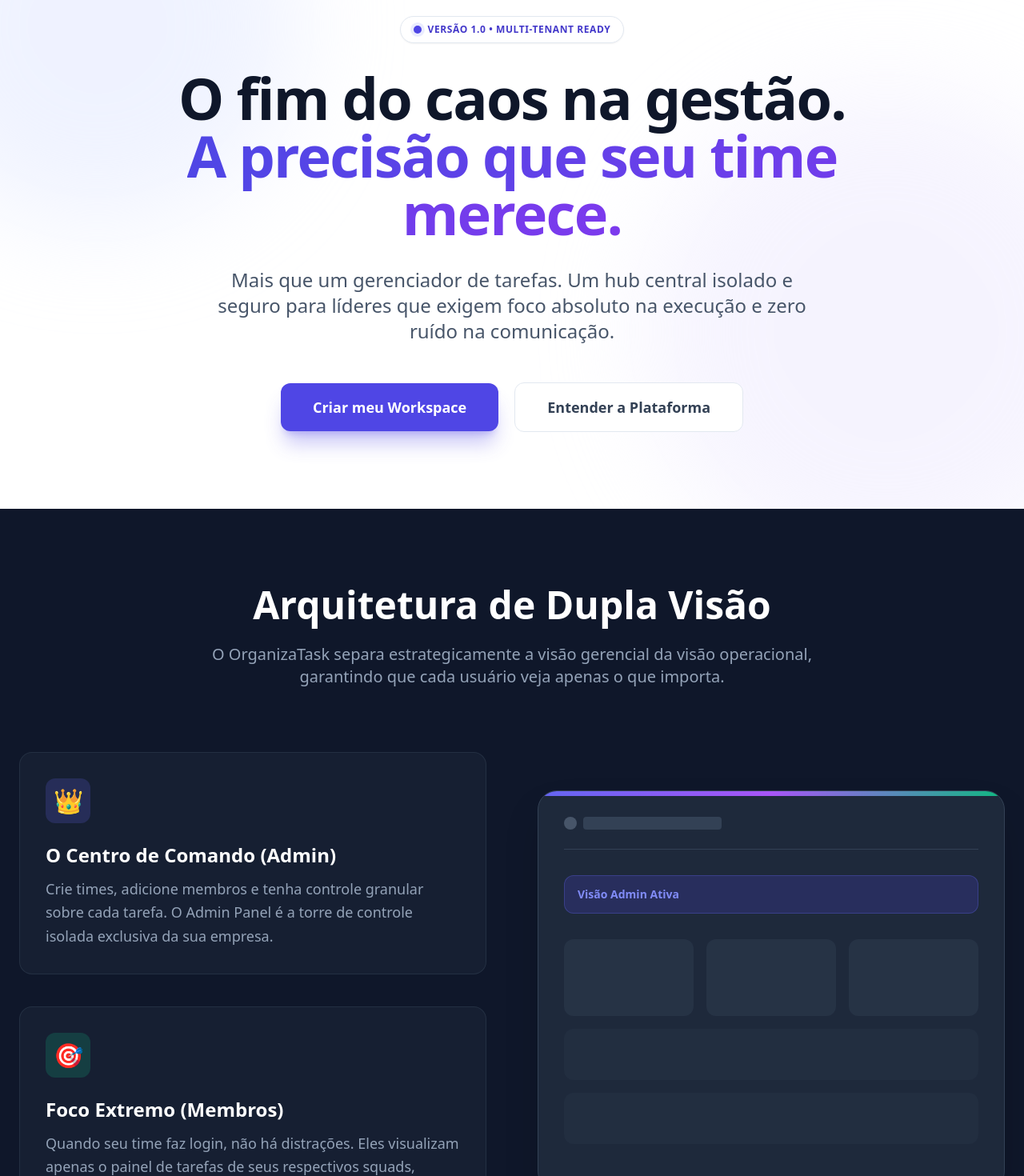
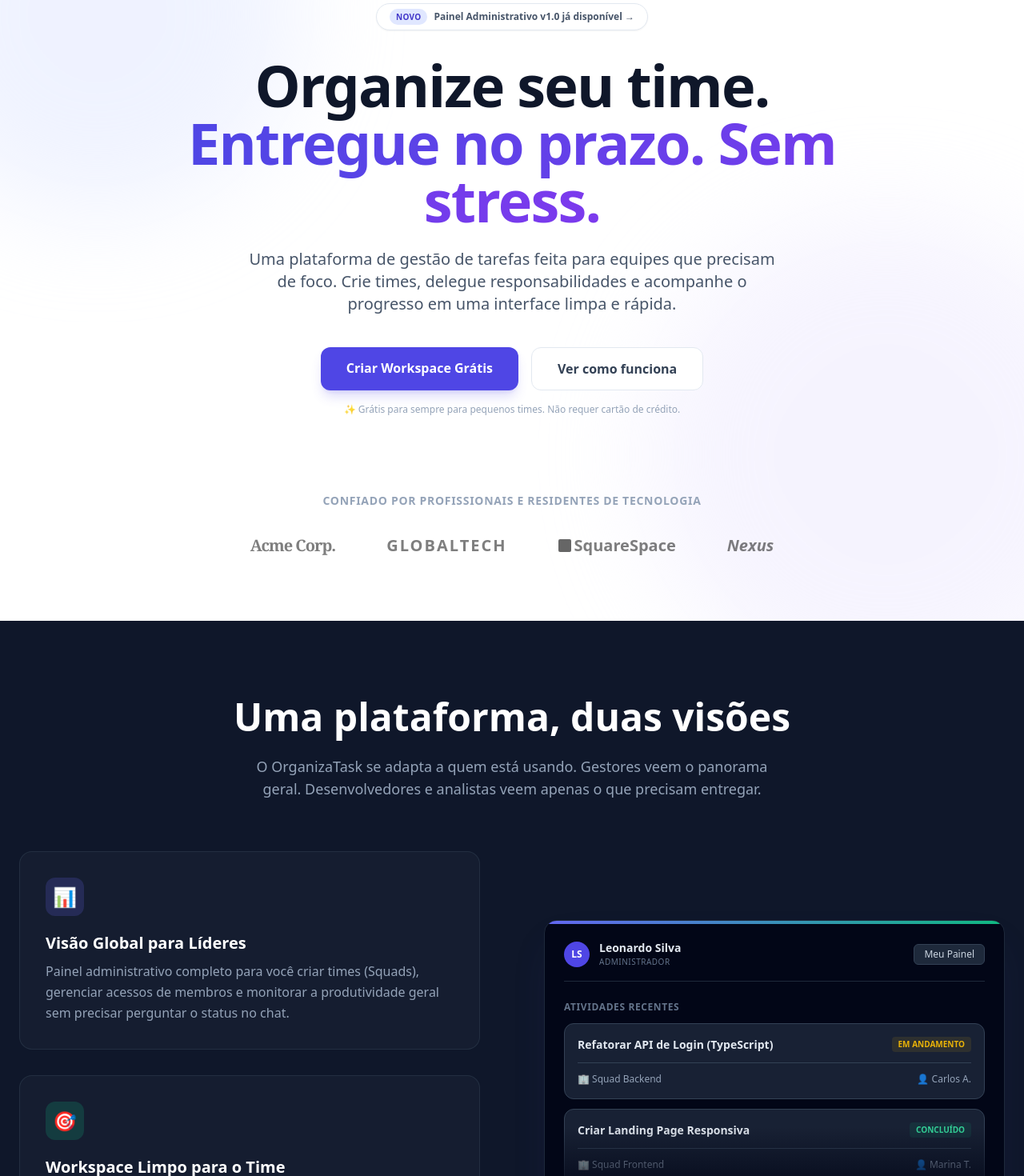
Before and after one commit to leonard0antonio/task-manager-frontend, a React (Vite) app: page / in a window 1280 px wide. Shown: the part 140-1610 px from the top of the page at 80% size. Built offline with nearby package versions, Linux system fonts and the light colour scheme; no server answers.

Commit message:
style: refina copywriting e mockups da landing page para adotar um tom mais humano, comercial e realista de produto SaaS

```diff
--- a/index.html
+++ b/index.html
@@ -3,7 +3,7 @@
   <head>
     <meta charset="UTF-8" />
     <meta name="viewport" content="width=device-width, initial-scale=1.0" />
-    <title>task-manager-frontend</title>
+    <title>OrganizaTask</title>
   </head>
   <body>
     <div id="root"></div>
--- a/src/components/landing/FooterCTA.tsx
+++ b/src/components/landing/FooterCTA.tsx
@@ -3,25 +3,62 @@
 export function FooterCTA() {
   return (
     <>
-      <section className="py-24 bg-indigo-600 px-6 text-center relative overflow-hidden">
-        {/* Padrão visual */}
-        <div className="absolute inset-0 opacity-10 bg-[radial-gradient(circle_at_center,_var(--tw-gradient-stops))] from-white via-transparent to-transparent"></div>
-
-        <div className="max-w-3xl mx-auto relative z-10">
-          <h2 className="text-4xl md:text-5xl font-black text-white mb-8">Pare de gerenciar planilhas.<br/>Comece a gerenciar resultados.</h2>
-          <Link to="/login" className="inline-block px-12 py-5 bg-slate-900 text-white font-bold rounded-xl shadow-2xl hover:bg-black hover:scale-105 transition-all text-xl">
-            Criar Conta Gratuita
+      <section className="py-20 bg-white border-t border-slate-200 px-6 text-center">
+        <div className="max-w-3xl mx-auto">
+          <h2 className="text-3xl md:text-4xl font-bold text-slate-900 mb-6">Pronto para organizar sua operação?</h2>
+          <p className="text-slate-600 text-lg mb-8">Junte-se a outros líderes técnicos que já otimizaram seus fluxos de trabalho. Crie sua conta em menos de 1 minuto.</p>
+          <Link to="/login" className="inline-block px-8 py-3.5 bg-slate-900 text-white font-semibold rounded-xl shadow-lg hover:bg-indigo-600 hover:shadow-indigo-500/25 transition-all hover:-translate-y-0.5 text-base">
+            Começar Gratuitamente
           </Link>
         </div>
       </section>
 
-      <footer className="bg-slate-950 text-slate-400 py-12 px-6 text-center">
-        <div className="max-w-7xl mx-auto flex flex-col md:flex-row items-center justify-between gap-6">
-          <span className="text-white font-bold text-xl flex items-center gap-3">
-            <span className="w-8 h-8 bg-indigo-500 rounded-lg flex items-center justify-center text-sm">O</span>
-            OrganizaTask
-          </span>
-          <p className="text-sm font-medium">Construído com excelência em React & Node.js. © 2026.</p>
+      <footer className="bg-slate-50 border-t border-slate-200 pt-16 pb-8 px-6 text-sm text-slate-500">
+        <div className="max-w-6xl mx-auto grid grid-cols-2 md:grid-cols-4 gap-8 mb-12">
+          {/* Logo e Info */}
+          <div className="col-span-2 md:col-span-1">
+            <span className="font-black text-xl text-slate-800 flex items-center gap-2 mb-4">
+              <span className="w-6 h-6 bg-indigo-600 text-white rounded flex items-center justify-center text-xs">O</span>
+              OrganizaTask
+            </span>
+            <p className="mb-4 text-slate-500">Software de gestão e produtividade projetado para equipes de alto desempenho.</p>
+          </div>
+
+          {/* Links Fictícios que dão credibilidade */}
+          <div>
+            <h4 className="font-bold text-slate-800 mb-4 uppercase tracking-wider text-xs">Produto</h4>
+            <ul className="space-y-3">
+              <li><a href="#" className="hover:text-indigo-600 transition">Funcionalidades</a></li>
+              <li><a href="#" className="hover:text-indigo-600 transition">Preços</a></li>
+              <li><a href="#" className="hover:text-indigo-600 transition">Changelog</a></li>
+            </ul>
+          </div>
+
+          <div>
+            <h4 className="font-bold text-slate-800 mb-4 uppercase tracking-wider text-xs">Recursos</h4>
+            <ul className="space-y-3">
+              <li><a href="#" className="hover:text-indigo-600 transition">Central de Ajuda</a></li>
+              <li><a href="#" className="hover:text-indigo-600 transition">Blog</a></li>
+              <li><a href="#" className="hover:text-indigo-600 transition">API Documentation</a></li>
+            </ul>
+          </div>
+
+          <div>
+            <h4 className="font-bold text-slate-800 mb-4 uppercase tracking-wider text-xs">Empresa</h4>
+            <ul className="space-y-3">
+              <li><a href="#" className="hover:text-indigo-600 transition">Sobre nós</a></li>
+              <li><a href="#" className="hover:text-indigo-600 transition">Termos de Uso</a></li>
+              <li><a href="#" className="hover:text-indigo-600 transition">Privacidade</a></li>
+            </ul>
+          </div>
+        </div>
+
+        <div className="max-w-6xl mx-auto border-t border-slate-200 pt-8 flex flex-col md:flex-row items-center justify-between gap-4">
+          <p>© 2026 OrganizaTask. Todos os direitos reservados.</p>
+          <div className="flex gap-4">
+            <span className="w-8 h-8 rounded-full bg-slate-200 hover:bg-slate-300 transition cursor-pointer flex items-center justify-center text-xs">𝕏</span>
+            <span className="w-8 h-8 rounded-full bg-slate-200 hover:bg-slate-300 transition cursor-pointer flex items-center justify-center text-xs">in</span>
+          </div>
         </div>
       </footer>
     </>
--- a/src/components/landing/Hero.tsx
+++ b/src/components/landing/Hero.tsx
@@ -2,38 +2,49 @@
 
 export function Hero() {
   return (
-    <section className="pt-40 pb-24 px-6 relative overflow-hidden">
-      {/* Elementos decorativos de fundo */}
+    <section className="pt-36 pb-20 px-6 relative overflow-hidden">
       <div className="absolute top-[-10%] left-[-10%] w-[500px] h-[500px] bg-indigo-100 rounded-full blur-3xl opacity-50 -z-10"></div>
       <div className="absolute bottom-[-10%] right-[-10%] w-[600px] h-[600px] bg-violet-100 rounded-full blur-3xl opacity-50 -z-10"></div>
 
-      <div className="max-w-5xl mx-auto text-center">
-        <div className="inline-flex items-center gap-2 px-4 py-2 rounded-full bg-white border border-slate-200 shadow-sm text-indigo-700 text-xs font-bold uppercase tracking-wider mb-8 animate-fadeIn">
-          <span className="relative flex h-2.5 w-2.5">
-            <span className="animate-ping absolute inline-flex h-full w-full rounded-full bg-indigo-400 opacity-75"></span>
-            <span className="relative inline-flex rounded-full h-2.5 w-2.5 bg-indigo-600"></span>
-          </span>
-          Versão 1.0 • Multi-Tenant Ready
+      <div className="max-w-4xl mx-auto text-center">
+        <div className="inline-flex items-center gap-2 px-4 py-1.5 rounded-full bg-white border border-slate-200 shadow-sm text-slate-600 text-xs font-semibold mb-8 animate-fadeIn hover:border-indigo-200 transition-colors cursor-pointer">
+          <span className="bg-indigo-100 text-indigo-700 px-2 py-0.5 rounded-full text-[10px] font-bold uppercase tracking-wide">Novo</span>
+          Painel Administrativo v1.0 já disponível &rarr;
         </div>
 
-        <h1 className="text-5xl md:text-7xl font-black text-slate-900 tracking-tight leading-[1.1] mb-8 animate-fadeUp [animation-delay:150ms] opacity-0">
-          O fim do caos na gestão.<br/>
+        <h1 className="text-5xl md:text-7xl font-black text-slate-900 tracking-tight leading-[1.1] mb-6 animate-fadeUp [animation-delay:150ms] opacity-0">
+          Organize seu time.<br/>
           <span className="text-transparent bg-clip-text bg-gradient-to-r from-indigo-600 to-violet-600">
-            A precisão que seu time merece.
+            Entregue no prazo. Sem stress.
           </span>
         </h1>
 
-        <p className="text-lg md:text-2xl text-slate-600 mb-12 max-w-3xl mx-auto leading-relaxed animate-fadeUp [animation-delay:300ms] opacity-0 font-medium">
-          Mais que um gerenciador de tarefas. Um hub central isolado e seguro para líderes que exigem foco absoluto na execução e zero ruído na comunicação.
+        <p className="text-lg md:text-xl text-slate-600 mb-10 max-w-2xl mx-auto leading-relaxed animate-fadeUp [animation-delay:300ms] opacity-0">
+          Uma plataforma de gestão de tarefas feita para equipes que precisam de foco. Crie times, delegue responsabilidades e acompanhe o progresso em uma interface limpa e rápida.
         </p>
 
-        <div className="flex flex-col sm:flex-row items-center justify-center gap-5 animate-fadeUp [animation-delay:450ms] opacity-0">
-          <Link to="/login" className="w-full sm:w-auto text-center px-10 py-4 bg-indigo-600 text-white font-bold rounded-xl hover:bg-indigo-700 shadow-xl shadow-indigo-600/30 transition-all hover:scale-105 active:scale-95 text-lg">
-            Criar meu Workspace
-          </Link>
-          <a href="#features" className="w-full sm:w-auto text-center px-10 py-4 bg-white text-slate-700 font-bold rounded-xl border border-slate-200 hover:bg-slate-50 transition-all text-lg">
-            Entender a Plataforma
-          </a>
+        <div className="flex flex-col items-center justify-center gap-4 animate-fadeUp [animation-delay:450ms] opacity-0">
+          <div className="flex flex-col sm:flex-row gap-4 w-full sm:w-auto">
+            <Link to="/login" className="w-full sm:w-auto text-center px-8 py-3.5 bg-indigo-600 text-white font-semibold rounded-xl hover:bg-indigo-700 shadow-lg shadow-indigo-600/20 transition-all hover:-translate-y-0.5 text-base">
+              Criar Workspace Grátis
+            </Link>
+            <a href="#features" className="w-full sm:w-auto text-center px-8 py-3.5 bg-white text-slate-700 font-semibold rounded-xl border border-slate-200 hover:bg-slate-50 transition-all text-base">
+              Ver como funciona
+            </a>
+          </div>
+          <p className="text-xs text-slate-400 font-medium">✨ Grátis para sempre para pequenos times. Não requer cartão de crédito.</p>
+        </div>
+      </div>
+
+      {/* Social Proof Realista */}
+      <div className="max-w-5xl mx-auto mt-24 text-center animate-fadeIn [animation-delay:600ms] opacity-0">
+        <p className="text-sm font-semibold text-slate-400 uppercase tracking-wider mb-8">Confiado por profissionais e residentes de tecnologia</p>
+        <div className="flex flex-wrap justify-center gap-8 md:gap-16 opacity-60 grayscale">
+          {/* Simulando logos com tipografia */}
+          <span className="text-xl font-black font-serif tracking-tighter">Acme Corp.</span>
+          <span className="text-xl font-black tracking-widest uppercase">GlobalTech</span>
+          <span className="text-xl font-bold flex items-center gap-1"><div className="w-4 h-4 bg-black rounded-sm"></div> SquareSpace</span>
+          <span className="text-xl font-black italic">Nexus</span>
         </div>
       </div>
     </section>
--- a/src/components/landing/Navbar.tsx
+++ b/src/components/landing/Navbar.tsx
@@ -9,7 +9,7 @@
             O
           </span>
           <span className="text-2xl font-black tracking-tight text-slate-800">
-            OrganizaTask<span className="text-indigo-600">.</span>
+            OrganizaTask<span className="text-indigo-600"></span>
           </span>
         </div>
         <div className="flex items-center gap-6">
--- a/src/components/landing/Showcase.tsx
+++ b/src/components/landing/Showcase.tsx
@@ -2,49 +2,73 @@
   return (
     <section className="py-24 bg-slate-900 text-white px-6 relative">
       <div className="max-w-7xl mx-auto">
-        <div className="text-center mb-20">
-          <h2 className="text-4xl md:text-5xl font-black mb-6">Arquitetura de Dupla Visão</h2>
-          <p className="text-slate-400 max-w-3xl mx-auto text-xl">O OrganizaTask separa estrategicamente a visão gerencial da visão operacional, garantindo que cada usuário veja apenas o que importa.</p>
+        <div className="text-center mb-16">
+          <h2 className="text-3xl md:text-5xl font-black mb-6">Uma plataforma, duas visões</h2>
+          <p className="text-slate-400 max-w-2xl mx-auto text-lg">O OrganizaTask se adapta a quem está usando. Gestores veem o panorama geral. Desenvolvedores e analistas veem apenas o que precisam entregar.</p>
         </div>
 
-        <div className="grid grid-cols-1 lg:grid-cols-2 gap-16 items-center">
-          <div className="space-y-10">
-            <div className="bg-slate-800/50 p-8 rounded-2xl border border-slate-700/50 hover:bg-slate-800 transition-colors">
-              <div className="w-14 h-14 rounded-xl bg-indigo-500/20 text-indigo-400 flex items-center justify-center text-3xl mb-6">👑</div>
-              <h3 className="text-2xl font-bold mb-3">O Centro de Comando (Admin)</h3>
-              <p className="text-slate-400 leading-relaxed text-lg">Crie times, adicione membros e tenha controle granular sobre cada tarefa. O Admin Panel é a torre de controle isolada exclusiva da sua empresa.</p>
+        <div className="grid grid-cols-1 lg:grid-cols-2 gap-12 lg:gap-20 items-center">
+          <div className="space-y-8">
+            <div className="bg-slate-800/40 p-6 sm:p-8 rounded-2xl border border-slate-700/50 hover:bg-slate-800 transition-colors">
+              <div className="w-12 h-12 rounded-xl bg-indigo-500/20 text-indigo-400 flex items-center justify-center text-2xl mb-5">📊</div>
+              <h3 className="text-xl font-bold mb-2">Visão Global para Líderes</h3>
+              <p className="text-slate-400 text-base leading-relaxed">Painel administrativo completo para você criar times (Squads), gerenciar acessos de membros e monitorar a produtividade geral sem precisar perguntar o status no chat.</p>
             </div>
 
-            <div className="bg-slate-800/50 p-8 rounded-2xl border border-slate-700/50 hover:bg-slate-800 transition-colors">
-              <div className="w-14 h-14 rounded-xl bg-emerald-500/20 text-emerald-400 flex items-center justify-center text-3xl mb-6">🎯</div>
-              <h3 className="text-2xl font-bold mb-3">Foco Extremo (Membros)</h3>
-              <p className="text-slate-400 leading-relaxed text-lg">Quando seu time faz login, não há distrações. Eles visualizam apenas o painel de tarefas de seus respectivos squads, garantindo execução silenciosa e ágil.</p>
+            <div className="bg-slate-800/40 p-6 sm:p-8 rounded-2xl border border-slate-700/50 hover:bg-slate-800 transition-colors">
+              <div className="w-12 h-12 rounded-xl bg-emerald-500/20 text-emerald-400 flex items-center justify-center text-2xl mb-5">🎯</div>
+              <h3 className="text-xl font-bold mb-2">Workspace Limpo para o Time</h3>
+              <p className="text-slate-400 text-base leading-relaxed">Quando um membro do time acessa, a interface é focada na execução. Apenas as tarefas do seu departamento, com botões rápidos para mudar status para "Concluído".</p>
             </div>
           </div>
 
-          {/* Mockup visual dinâmico */}
-          <div className="bg-slate-800 rounded-3xl p-8 border border-slate-700 shadow-2xl relative overflow-hidden group h-[500px] flex flex-col">
-            <div className="absolute top-0 left-0 w-full h-1.5 bg-gradient-to-r from-indigo-500 via-purple-500 to-emerald-500"></div>
-            <div className="flex items-center gap-2 mb-8 pb-6 border-b border-slate-700">
-              <div className="w-4 h-4 rounded-full bg-slate-600"></div>
-              <div className="h-4 bg-slate-700 rounded w-1/3"></div>
+          {/* Mockup Realista de Interface */}
+          <div className="bg-slate-950 rounded-2xl p-6 border border-slate-800 shadow-2xl shadow-indigo-900/20 relative group overflow-hidden">
+            <div className="absolute top-0 left-0 w-full h-1 bg-gradient-to-r from-indigo-500 to-emerald-500"></div>
+
+            {/* Header do Mockup */}
+            <div className="flex justify-between items-center mb-6 pb-4 border-b border-slate-800">
+              <div className="flex items-center gap-3">
+                <div className="w-8 h-8 rounded-full bg-indigo-600 flex items-center justify-center text-xs font-bold">LS</div>
+                <div>
+                  <div className="text-sm font-bold text-slate-200">Leonardo Silva</div>
+                  <div className="text-[10px] text-slate-500 uppercase tracking-wider">Administrador</div>
+                </div>
+              </div>
+              <div className="text-xs bg-slate-800 text-slate-300 px-3 py-1 rounded-md border border-slate-700">Meu Painel</div>
             </div>
 
-            <div className="flex-1 space-y-4">
-               {/* Simulação de Tabela Admin */}
-               <div className="h-12 bg-indigo-600/20 border border-indigo-500/30 rounded-xl flex items-center px-4 mb-8 transform group-hover:scale-[1.02] transition-transform">
-                 <span className="text-indigo-400 font-bold text-sm">Visão Admin Ativa</span>
-               </div>
+            {/* Cards de Tarefas Reais */}
+            <div className="space-y-3">
+              <div className="text-xs font-semibold text-slate-500 uppercase tracking-wider mb-3">Atividades Recentes</div>
 
-               <div className="grid grid-cols-3 gap-4 mb-4">
-                 <div className="h-24 bg-slate-700/40 rounded-xl"></div>
-                 <div className="h-24 bg-slate-700/40 rounded-xl"></div>
-                 <div className="h-24 bg-slate-700/40 rounded-xl"></div>
-               </div>
+              {/* Tarefa 1 */}
+              <div className="bg-slate-800/80 p-4 rounded-xl border border-slate-700 group-hover:border-slate-600 transition-colors">
+                <div className="flex justify-between items-start mb-2">
+                  <span className="text-sm font-semibold text-slate-200">Refatorar API de Login (TypeScript)</span>
+                  <span className="text-[10px] px-2 py-0.5 rounded bg-yellow-500/10 text-yellow-500 font-bold">EM ANDAMENTO</span>
+                </div>
+                <div className="flex justify-between items-center text-xs text-slate-400 mt-3 pt-3 border-t border-slate-700">
+                  <span className="flex items-center gap-1">🏢 Squad Backend</span>
+                  <span className="flex items-center gap-1">👤 Carlos A.</span>
+                </div>
+              </div>
 
-               <div className="h-16 bg-slate-700/20 rounded-xl w-full"></div>
-               <div className="h-16 bg-slate-700/20 rounded-xl w-full"></div>
+              {/* Tarefa 2 */}
+              <div className="bg-slate-800/80 p-4 rounded-xl border border-slate-700 group-hover:border-slate-600 transition-colors">
+                <div className="flex justify-between items-start mb-2">
+                  <span className="text-sm font-semibold text-slate-200">Criar Landing Page Responsiva</span>
+                  <span className="text-[10px] px-2 py-0.5 rounded bg-emerald-500/10 text-emerald-400 font-bold">CONCLUÍDO</span>
+                </div>
+                <div className="flex justify-between items-center text-xs text-slate-400 mt-3 pt-3 border-t border-slate-700">
+                  <span className="flex items-center gap-1">🏢 Squad Frontend</span>
+                  <span className="flex items-center gap-1">👤 Marina T.</span>
+                </div>
+              </div>
             </div>
+
+            {/* Degradê cobrindo a parte de baixo pra dar estilo de prévia */}
+            <div className="absolute bottom-0 left-0 w-full h-24 bg-gradient-to-t from-slate-950 to-transparent pointer-events-none"></div>
           </div>
         </div>
       </div>
```
